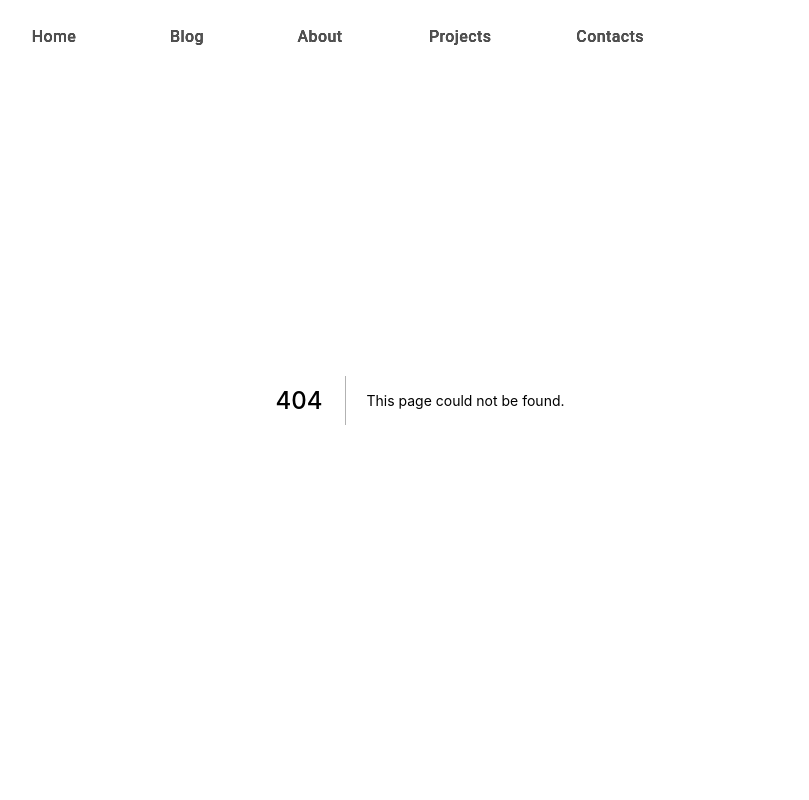
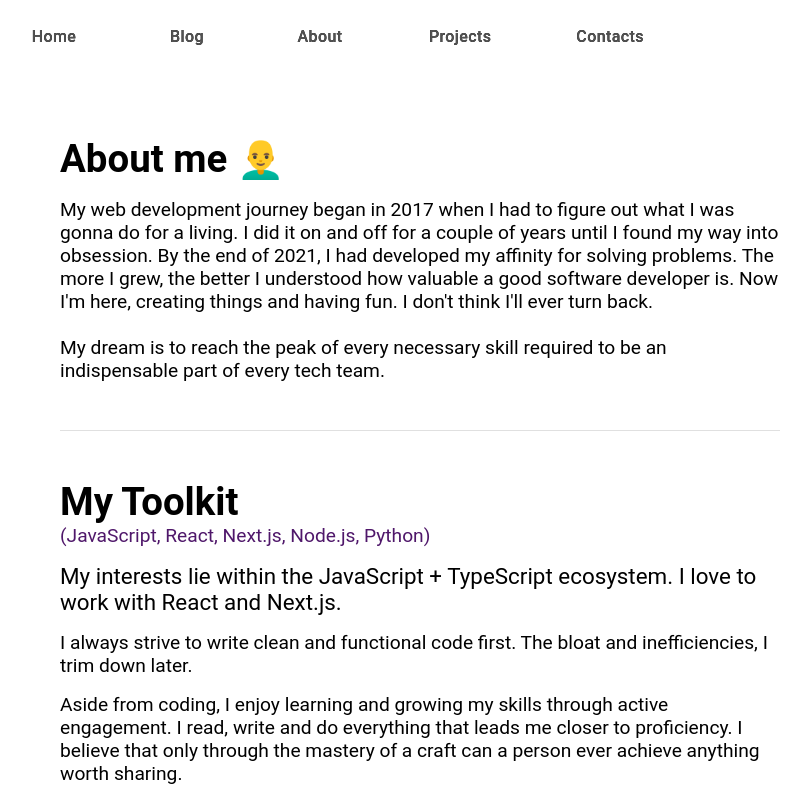
Before and after one commit to AlekoDimitrov/alekodimitrov.com-personal, a Next.js app: page /about in a window 1280 px wide. Before the commit this address had no page. Shown: the top 800 px of the page, without its empty margins (220-1029 px from the left). Built offline with nearby package versions, Linux system fonts and the light colour scheme.

Commit message:
Make about page

```diff
--- a/src/components/Footer.tsx
+++ b/src/components/Footer.tsx
@@ -1,42 +1,75 @@
-import { Box, Link, List, ListItem } from "@mui/material";
+import { Box, Divider, Link, List, ListItem } from "@mui/material";
 import React from "react";
 
 const Footer = () => {
   return (
+    <>
+      <Divider />
       <Box padding={"24px"}>
         <List>
           <ListItem className="footerListItems">
-          <Link href="#" color={"#00000"} underline={"none"} fontSize={"small"}>
+            <Link
+              href="#"
+              color={"#00000"}
+              underline={"none"}
+              fontSize={"small"}
+            >
               Home
             </Link>
           </ListItem>
           <ListItem className="footerListItems">
-          <Link href="#" color={"#00000"} underline={"none"} fontSize={"small"}>
+            <Link
+              href="#"
+              color={"#00000"}
+              underline={"none"}
+              fontSize={"small"}
+            >
               Blog
             </Link>
           </ListItem>
           <ListItem className="footerListItems">
-          <Link href="#" color={"#00000"} underline={"none"} fontSize={"small"}>
+            <Link
+              href="#"
+              color={"#00000"}
+              underline={"none"}
+              fontSize={"small"}
+            >
               About
             </Link>
           </ListItem>
           <ListItem className="footerListItems">
-          <Link href="#" color={"#00000"} underline={"none"} fontSize={"small"}>
+            <Link
+              href="#"
+              color={"#00000"}
+              underline={"none"}
+              fontSize={"small"}
+            >
               Projects
             </Link>
           </ListItem>
           <ListItem className="footerListItems">
-          <Link href="#" color={"#00000"} underline={"none"} fontSize={"small"}>
+            <Link
+              href="#"
+              color={"#00000"}
+              underline={"none"}
+              fontSize={"small"}
+            >
               Github
             </Link>
           </ListItem>
           <ListItem className="footerListItems">
-          <Link href="#" color={"#00000"} underline={"none"} fontSize={"small"}>
+            <Link
+              href="#"
+              color={"#00000"}
+              underline={"none"}
+              fontSize={"small"}
+            >
               Contacts
             </Link>
           </ListItem>
         </List>
       </Box>
+    </>
   );
 };
 
--- a/src/components/LatestPosts.tsx
+++ b/src/components/LatestPosts.tsx
@@ -19,7 +19,7 @@ const LatestPosts = () => {
   return (
     <>
       <Box padding="30px">
-        <h2>Latest Posts</h2>
+        <h2>Recent Posts</h2>
         {blogsMeta.map((blog, key) => {
           if (key < 3) {
             return (
@@ -79,8 +79,6 @@ const LatestPosts = () => {
             </Box>
           </Button>
         </Box>
-
-        <Divider />
       </Box>
     </>
   );
--- a/src/pages/_app.tsx
+++ b/src/pages/_app.tsx
@@ -7,6 +7,7 @@ import MobileNavigation from "../components/MobileNavigation";
 import { useState } from "react";
 import { AnimatePresence } from "framer-motion";
 import { createTheme, ThemeProvider } from "@mui/material";
+import Footer from "../components/Footer";
 
 const theme = createTheme({
   palette: {
@@ -19,7 +20,7 @@ const theme = createTheme({
   },
 });
 
-theme.typography.h1 = {
+theme.typography.h3 = {
   fontSize: "2.2rem",
   [theme.breakpoints.up("sm")]: {
     fontSize: "2.4rem",
@@ -80,6 +81,7 @@ function MyApp({ Component, pageProps }: AppProps) {
               {mobileNavigation === true && <MobileNavigation />}
             </AnimatePresence>
             <Component {...pageProps} />
+            <Footer />
           </Box>
         </Box>
       </ThemeProvider>
--- /dev/null
+++ b/src/pages/about.tsx
@@ -0,0 +1,60 @@
+import { Box, Divider, Typography } from "@mui/material";
+import Head from "next/head";
+import React from "react";
+
+const about = () => {
+  return (
+    <>
+      <Head>
+        <title>Abot Me | Aleko Dimitrov</title>
+      </Head>
+
+      <Box
+        padding={3}
+        sx={{
+          display: "flex",
+          flexDirection: "column",
+          justifyContent: "center",
+          marginTop: { xs: 8, sm: 14 },
+        }}
+      >
+        <Typography variant="h3">About me 👨‍🦲</Typography>
+        <Typography variant="body2" mt={2} mb={6}>
+          My web development journey began in 2017 when I had to figure out what
+          I was gonna do for a living. I did it on and off for a couple of years
+          until I found my way into obsession. By the end of 2021, I had
+          developed my affinity for solving problems. The more I grew, the
+          better I understood how valuable a good software developer is. Now I'm
+          here, creating things and having fun. I don't think I'll ever turn
+          back. <br /> <br /> My dream is to reach the peak of every necessary
+          skill required to be an indispensable part of every tech team.
+        </Typography>
+        <Divider />
+        <Typography variant="h3" mt={6}>
+          My Toolkit
+        </Typography>
+        <Box mb={4}>
+          <Typography variant="body2" mb={2} color="#4f176a">
+            (JavaScript, React, Next.js, Node.js, Python)
+          </Typography>
+          <Typography variant="body1">
+            My interests lie within the JavaScript + TypeScript ecosystem. I
+            love to work with React and Next.js.
+          </Typography>
+          <Typography variant="body2" mt={2}>
+            I always strive to write clean and functional code first. The bloat
+            and inefficiencies, I trim down later.
+          </Typography>
+          <Typography variant="body2" mt={2}>
+            Aside from coding, I enjoy learning and growing my skills through
+            active engagement. I read, write and do everything that leads me
+            closer to proficiency. I believe that only through the mastery of a
+            craft can a person ever achieve anything worth sharing.
+          </Typography>
+        </Box>
+      </Box>
+    </>
+  );
+};
+
+export default about;
--- a/src/pages/articles/index.tsx
+++ b/src/pages/articles/index.tsx
@@ -36,9 +36,9 @@ const Blog = () => {
       <Head>
         <title>Blog | Aleko Dimitrov</title>
       </Head>
-      <Typography variant="h1">Blog</Typography>
-      <Typography variant="body2" mb={4}>
-        The magic happens here.
+      <Typography variant="h3">Blog</Typography>
+      <Typography variant="body1" mb={4}>
+        Everything I've writtern
       </Typography>
       <TextField
         id="standard-basic"
--- a/src/pages/index.tsx
+++ b/src/pages/index.tsx
@@ -13,7 +13,6 @@ const Home: NextPage = () => {
 
       <Hero />
       <LatestPosts />
-      <Footer />
     </>
   );
 };
--- a/styles/globals.css
+++ b/styles/globals.css
@@ -64,6 +64,7 @@ p {
 }
 
 .readMore {
+  color: #4f176a;
   margin-right: 10px;
 }
 
```
Also changed, not shown: src/components/Hero.tsx (+7 -7 lines). Lines whose indentation alone changed are shown as unchanged.
